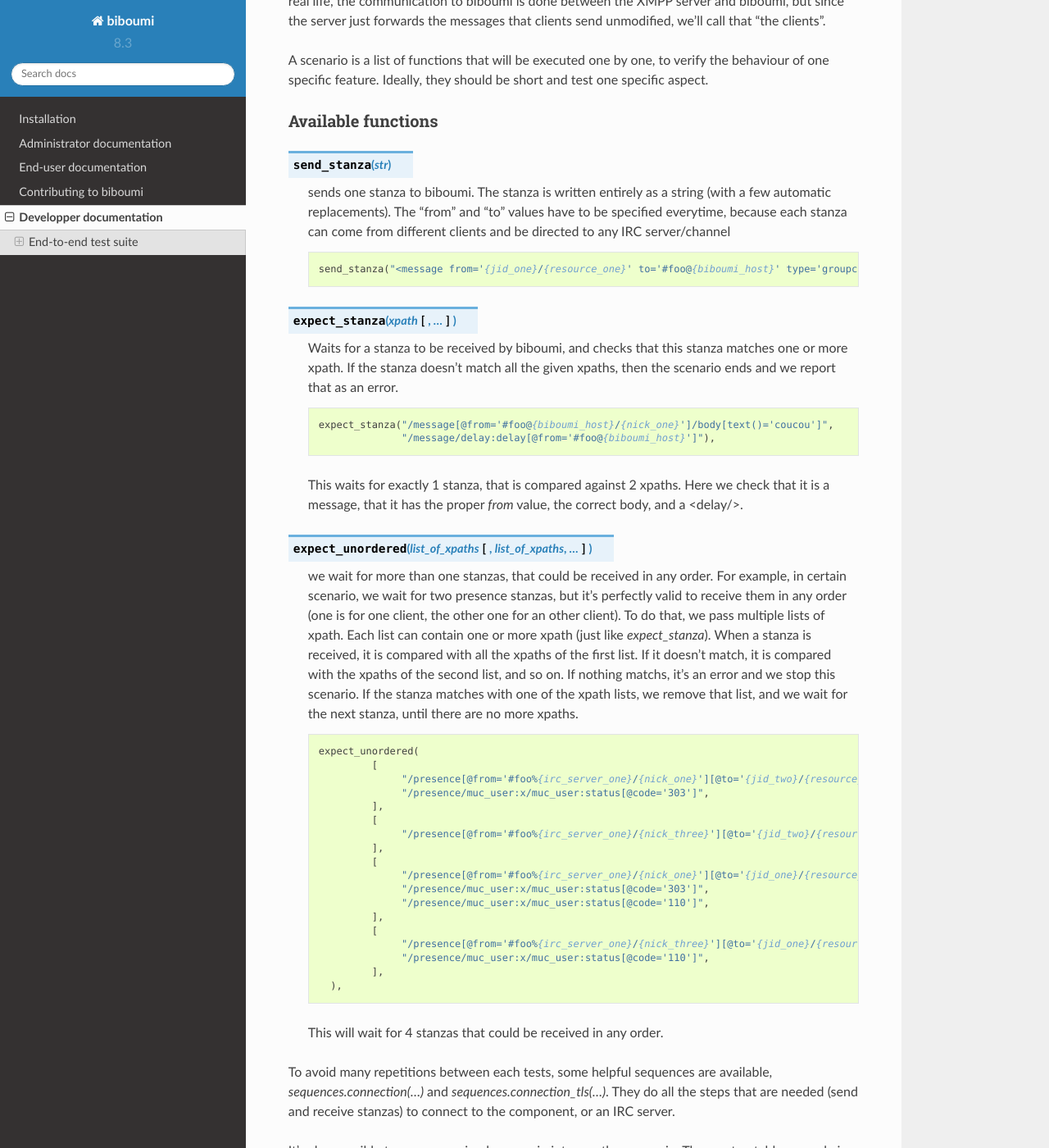
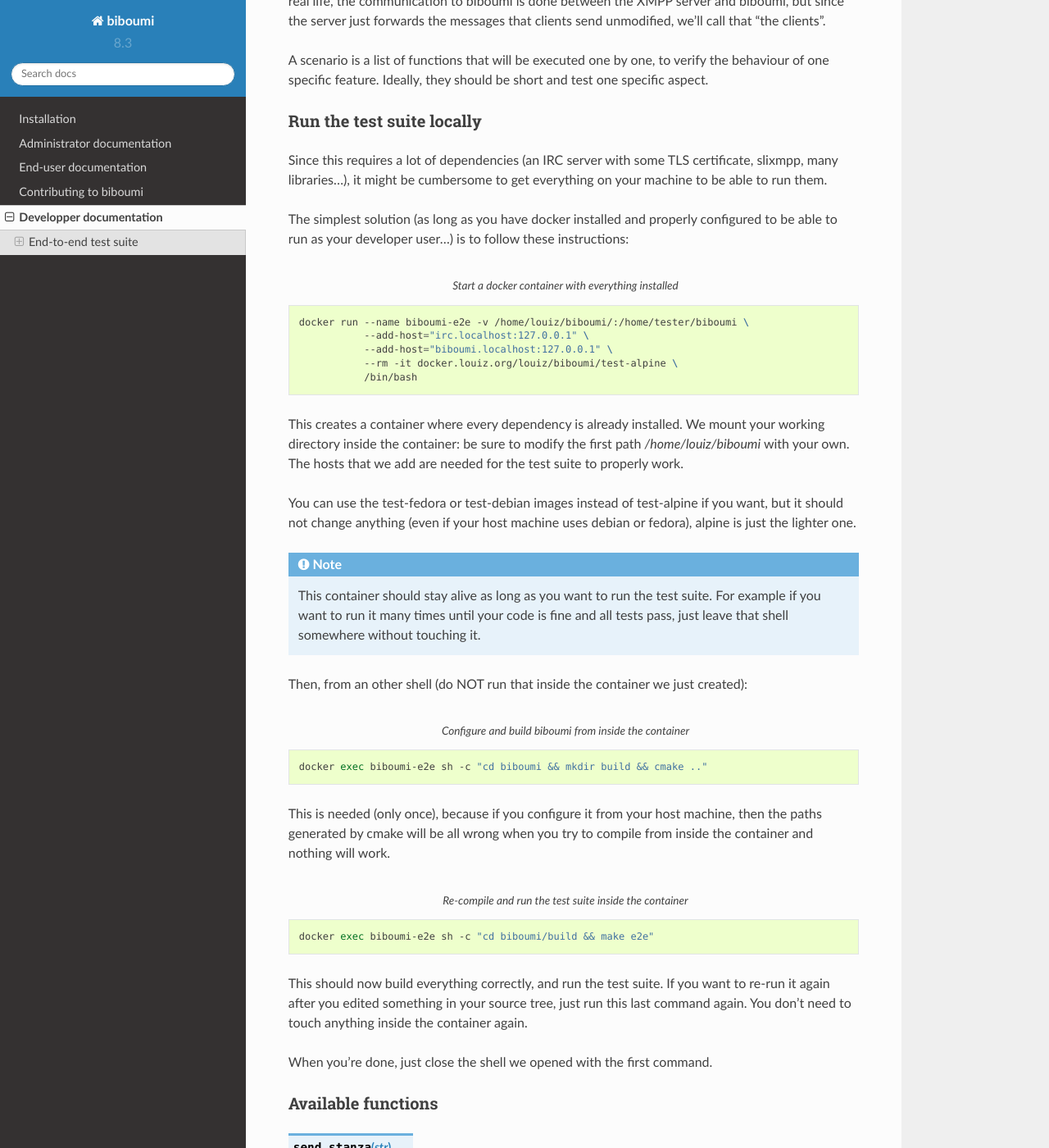
Before and after one commit to louiz/biboumi, a Sphinx documentation site: the page built from doc/developer.rst, in a window 1280 px wide and 1400 px high, scrolled down 538 px. Shown: the whole window at 82% size. Built offline with Sphinx 7.4.7 and the Read the Docs theme 2.0.0, drawn with Linux system fonts in a browser that asks for light colours.

Commit message:
Document how to run the e2e tests with docker, locally

```diff
--- a/doc/developer.rst
+++ b/doc/developer.rst
@@ -26,6 +26,66 @@
 A scenario is a list of functions that will be executed one by one, to
 verify the behaviour of one specific feature. Ideally, they should be
 short and test one specific aspect.
+
+Run the test suite locally
+~~~~~~~~~~~~~~~~~~~~~~~~~~
+
+Since this requires a lot of dependencies (an IRC server with some TLS
+certificate, slixmpp, many libraries…), it might be cumbersome to get
+everything on your machine to be able to run them.
+
+The simplest solution (as long as you have docker installed and properly
+configured to be able to run as your developer user…) is to follow these
+instructions:
+
+.. code-block:: bash
+  :caption: Start a docker container with everything installed
+
+  docker run --name biboumi-e2e -v /home/louiz/biboumi/:/home/tester/biboumi \
+             --add-host="irc.localhost:127.0.0.1" \
+             --add-host="biboumi.localhost:127.0.0.1" \
+             --rm -it docker.louiz.org/louiz/biboumi/test-alpine \
+             /bin/bash
+
+This creates a container where every dependency is already installed. We
+mount your working directory inside the container: be sure to modify the
+first path `/home/louiz/biboumi` with your own. The hosts that we add are
+needed for the test suite to properly work.
+
+You can use the test-fedora or test-debian images instead of test-alpine
+if you want, but it should not change anything (even if your host machine
+uses debian or fedora), alpine is just the lighter one.
+
+.. note::
+
+  This container should stay alive as long as you want to run the test
+  suite. For example if you want to run it many times until your code is
+  fine and all tests pass, just leave that shell somewhere without
+  touching it.
+
+Then, from an other shell (do NOT run that inside the container we just
+created):
+
+.. code-block:: bash
+  :caption: Configure and build biboumi from inside the container
+
+  docker exec biboumi-e2e sh -c "cd biboumi && mkdir build && cmake .."
+
+This is needed (only once), because if you configure it from your host
+machine, then the paths generated by cmake will be all wrong when you try
+to compile from inside the container and nothing will work.
+
+.. code-block:: bash
+  :caption: Re-compile and run the test suite inside the container
+
+  docker exec biboumi-e2e sh -c "cd biboumi/build && make e2e"
+
+This should now build everything correctly, and run the test suite. If you
+want to re-run it again after you edited something in your source tree,
+just run this last command again. You don’t need to touch anything inside
+the container again.
+
+When you’re done, just close the shell we opened with the first command.
 
 Available functions
 ~~~~~~~~~~~~~~~~~~~
```
